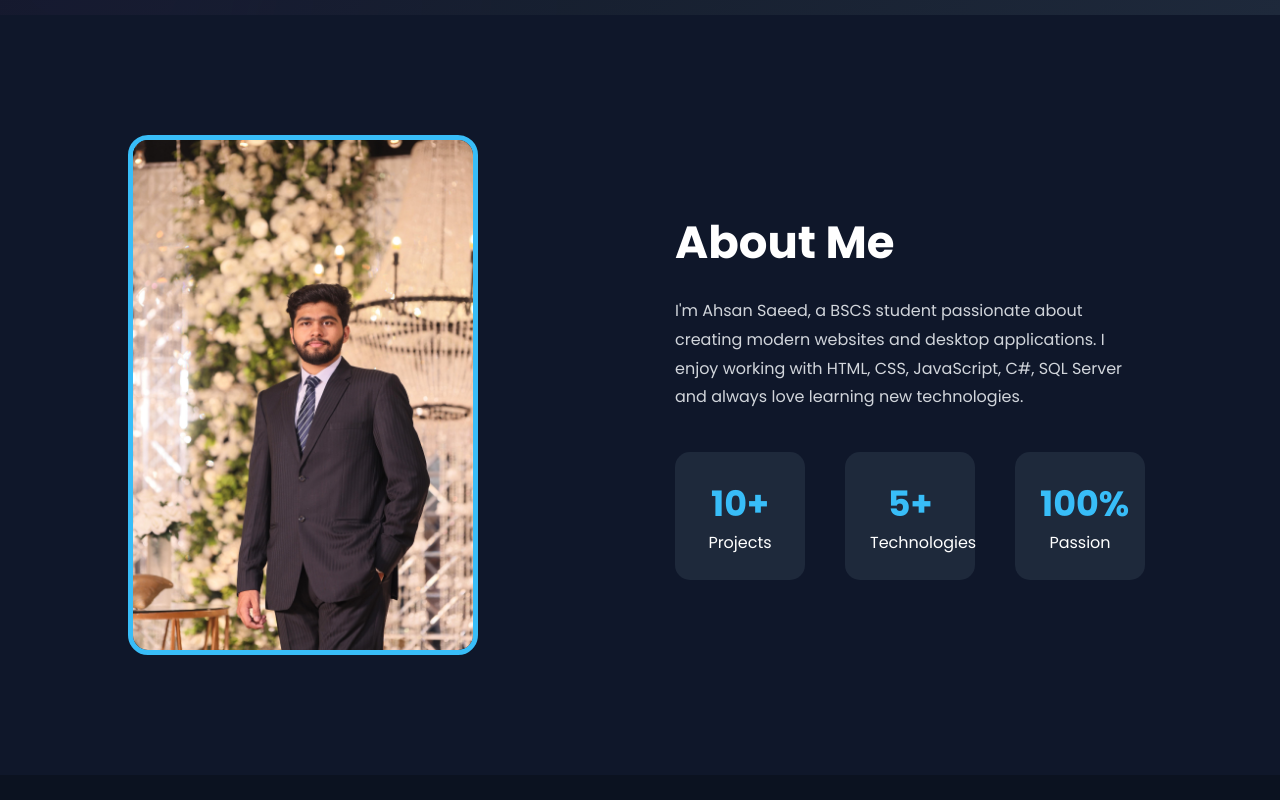
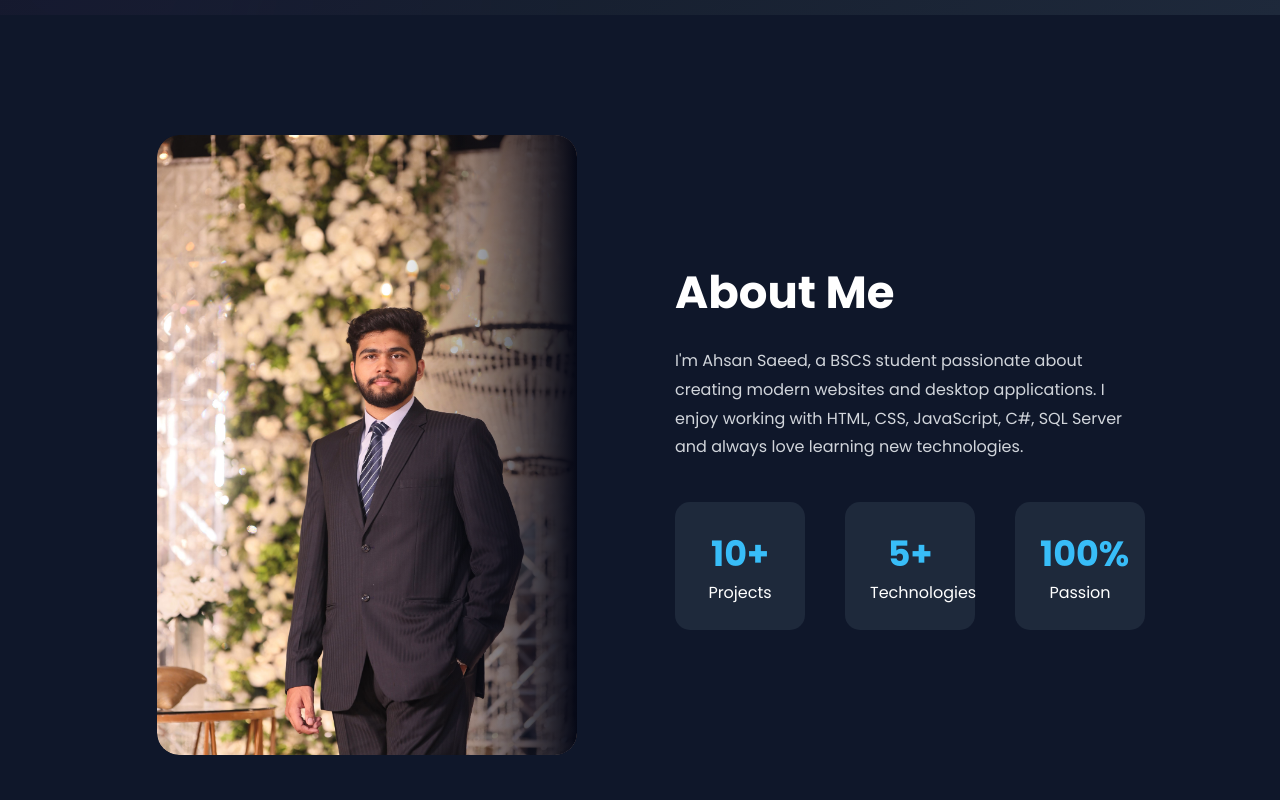
Before and after one commit to ahsansaeed-7/Ahsan-Portfolio, a website: page index.html in a window 1280 px wide. Shown: the part 880-1680 px from the top of the page. Drawn offline with nearby package versions, Linux system fonts and the light colour scheme.

Commit message:
Updated portfolio design

```diff
--- a/index.html
+++ b/index.html
@@ -122,12 +122,11 @@
 
 </section>
     <section id="about" class="about">
-
-    <div class="about-image">
-
-        <img src="imag/ahsan.jpeg" alt="Ahsan" width="250">
-
+<div class="about-image">
+    <div class="image-wrapper">
+        <img src="imag/ahsan.jpeg" alt="Ahsan Saeed">
     </div>
+</div>
 
     <div class="about-content">
 
@@ -634,9 +633,14 @@
 
                 <a href="#"><i class="fab fa-github"></i></a>
 
-                <a href="#"><i class="fab fa-linkedin"></i></a>
+                                <a href="https://linkedin.com/in/ahsan-saeed112" target="_blank">
+                    <i class="fab fa-linkedin"></i>
+                </a>
 
-                <a href="#"><i class="fab fa-instagram"></i></a>
+
+                <a href="https://instagram.com/ahsan__saeed_" target="_blank">
+                    <i class="fab fa-instagram"></i>
+                </a>
 
             </div>
 
@@ -671,9 +675,13 @@
 
         <a href="#"><i class="fab fa-github"></i></a>
 
-        <a href="#"><i class="fab fa-linkedin"></i></a>
+                <a href="https://linkedin.com/in/ahsan-saeed112" target="_blank">
+                    <i class="fab fa-linkedin"></i>
+                </a>
 
-        <a href="#"><i class="fab fa-instagram"></i></a>
+        <a href="https://instagram.com/ahsan__saeed_" target="_blank">
+                    <i class="fab fa-instagram"></i>
+                </a>
 
     </div>
 
--- a/style.css
+++ b/style.css
@@ -562,19 +562,54 @@ gap:70px;
 
 .about-image{
 
-flex:1;
-
+ flex:1;
+    display:flex;
+    justify-content:center;
+    align-items:center;
+
+}
+.image-wrapper{
+    position:relative;
+    width:420px;
+    height:620px;
+    overflow:hidden;
+    border-radius:22px;
+}
+/* Dark fade on right side */
+.image-wrapper::after{
+    content:"";
+    position:absolute;
+    inset:0;
+    background:linear-gradient(
+        to right,
+        transparent 55%,
+        rgba(5,8,22,.35) 75%,
+        #050816 100%
+    );
+    pointer-events:none;
 }
 
 .about-image img{
 
-width:100%;
-
-max-width:350px;
-
-border-radius:20px;
-
-border:5px solid #38BDF8;
+    width:100%;
+    height:100%;
+    object-fit:cover;
+    border-radius:22px;
+
+    border:none;
+
+    box-shadow:
+        0 20px 50px rgba(0,0,0,.45);
+
+    transition:.5s ease;
+
+}
+.about-image img:hover{
+
+    transform:scale(1.03);
+
+    box-shadow:
+        0 30px 70px rgba(0,0,0,.55);
 
 }
 
```
